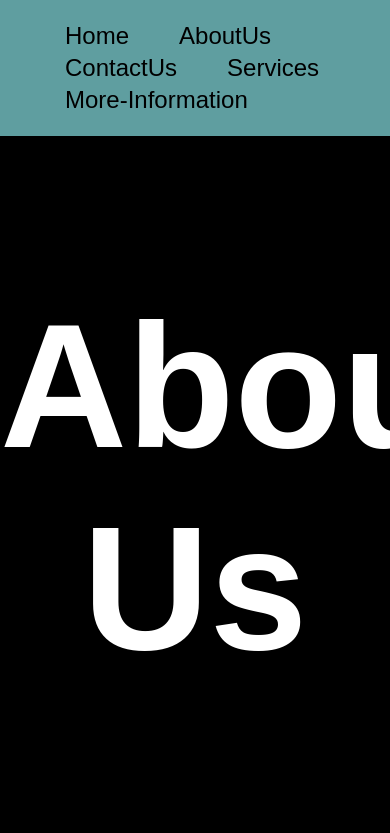
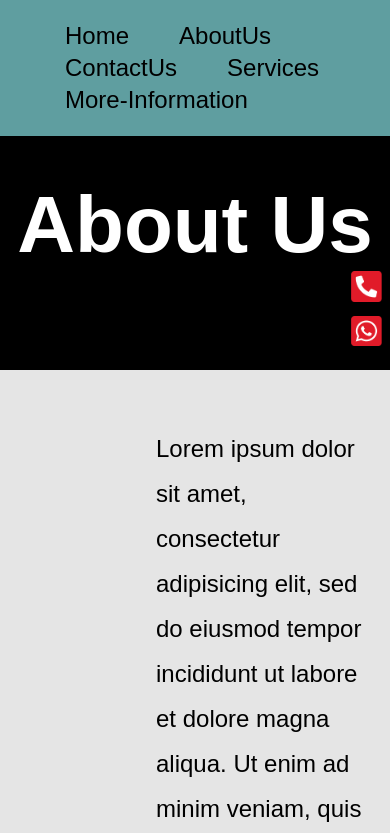
Before and after one commit to Vikas24Chauhan/PublicAdvocacy, a React (Vite) app: page /about in a window 390 px wide. Shown: the top 833 px of the page. Built offline with nearby package versions, Linux system fonts and the light colour scheme.

Commit message:
responsiveness added

```diff
--- a/src/components/Frame2/AboutUs1.css
+++ b/src/components/Frame2/AboutUs1.css
@@ -1,34 +1,66 @@
 .aboutUs1-main-div {
   width: 100%;
-  height: auto;
   background-color: black;
 }
 
 .aboutUs1-logo-img {
   width: 10%;
-  height: auto;
   margin: 3rem 2rem;
 }
 
 .aboutUs1-main-div h2 {
   width: 100%;
-  height: auto;
   color: #ffffff;
-  font-family: "Poppins", sans-serif;
   font-size: 11rem;
   text-align: center;
+  margin: 0;
 }
 
 .aboutUs1-phone-img {
   width: 5%;
-  height: auto;
   padding-left: 92%;
 }
 
 .aboutUs1-whatsapp-img {
   width: 5%;
-  height: auto;
   padding-top: 10px;
   padding-bottom: 20px;
   padding-left: 92%;
 }
+
+@media (max-width: 1024px) {
+  .aboutUs1-main-div h2 {
+    font-size: 9rem;
+  }
+
+  .aboutUs1-logo-img {
+    margin: 4rem 2rem;
+  }
+}
+
+@media (max-width: 768px) {
+  .aboutUs1-main-div h2 {
+    font-size: 7rem;
+  }
+
+  .aboutUs1-phone-img,
+  .aboutUs1-whatsapp-img {
+    width: 6%;
+    padding-left: 90%;
+  }
+}
+
+@media (max-width: 480px) {
+  .aboutUs1-main-div h2 {
+    font-size: 5rem;
+  }
+
+  .aboutUs1-logo-img {
+    width: 12%;
+  }
+
+  .aboutUs1-phone-img,
+  .aboutUs1-whatsapp-img {
+    width: 8%;
+  }
+}
```
